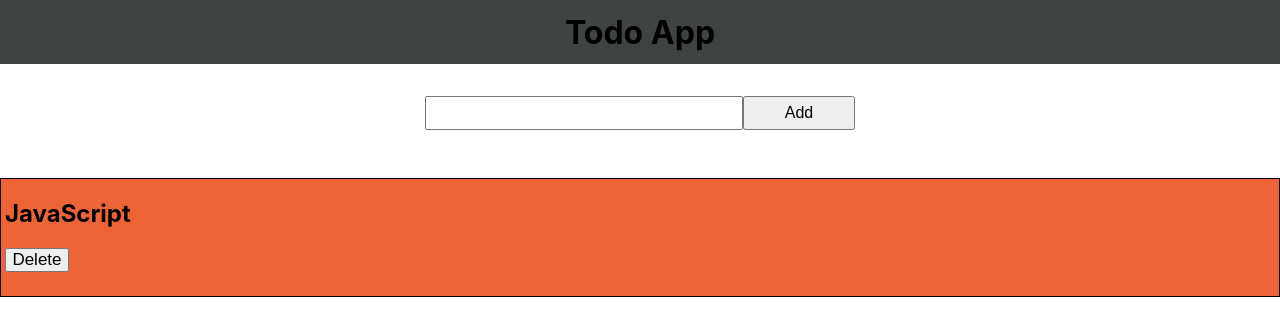
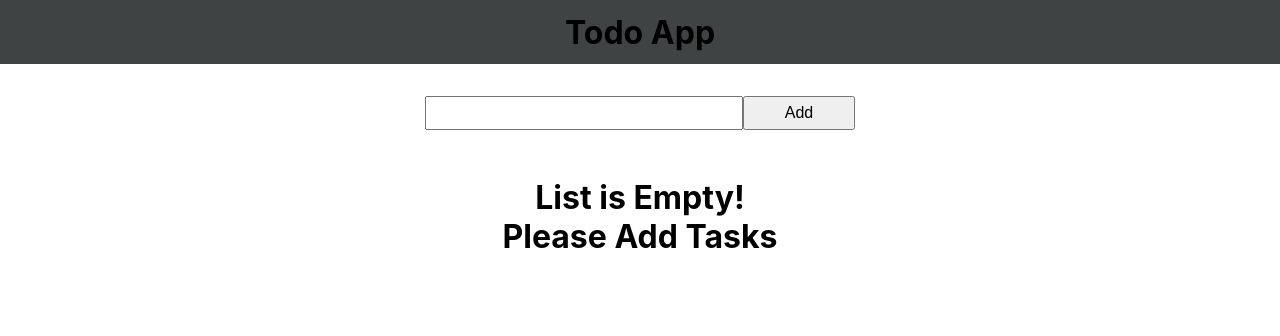
Before and after one commit to vishalparjapat10/ToDoReact, a React (Create React App) app: page / in a window 1280 px wide. Shown: the top 336 px of the page. Built offline with nearby package versions, Linux system fonts and the light colour scheme; the HTML template or start-up script is replaced by a standard one.

Commit message:
:zap: add,delete

```diff
--- a/package.json
+++ b/package.json
@@ -9,6 +9,7 @@
     "react": "^18.2.0",
     "react-dom": "^18.2.0",
     "react-scripts": "5.0.1",
+    "uid": "^2.0.0",
     "web-vitals": "^2.1.4"
   },
   "scripts": {
--- a/src/Components/Todo.js
+++ b/src/Components/Todo.js
@@ -1,12 +1,37 @@
 import React, { Component } from 'react';
-import './Todo.css'
+import './Todo.css';
+import { v4 as uuidv4 } from 'uuid';
 
 export default class Todo extends Component {
     constructor(){
         super();
         this.state = {
-            tasks:[{task:"JavaScript"}]
+            tasks:[],
+            curTask:''
         }
+    }
+
+    handleChange = (e) =>{
+        this.setState({
+            curTask: e.target.value
+        })
+    }
+
+    handleAddTask = () =>{
+        let tasks = this.state.tasks;
+        let uid = uuidv4();
+        let newTask = {id: uid,task: this.state.curTask};
+        this.setState({
+            tasks: [...tasks,newTask],
+            curTask: ""
+        })
+    }
+
+    handleDeleteTask = (id) =>{
+        let upadtedTasks = this.state.tasks.filter((task) => task.id != id);
+        this.setState({
+            tasks: [...upadtedTasks]
+        })
     }
   render() {
     return (
@@ -15,20 +40,20 @@ export default class Todo extends Component {
                 <h1>Todo App</h1>
             </div>
             <div className='todo-input'>
-                <input type="text" onChange={this.handleChange}></input>
-                <button>Add</button>
+                <input type="text" value={this.state.curTask} onChange={this.handleChange}></input>
+                <button onClick={this.handleAddTask}>Add</button>
             </div>
             <div className='todo-tasks'>
                 {
                     this.state.tasks.length == 0 ?
-                    <h1>
+                    <h1 style={{textAlign:"center"}}>
                         List is Empty!<br></br>Please Add Tasks
                     </h1>
                     :
                     this.state.tasks.map((taskObj) => (
-                        <li className='todo-task'>
+                        <li key={taskObj.id} className='todo-task'>
                             <h2>{taskObj.task}</h2>
-                            <button>Delete</button>
+                            <button onClick={() => {this.handleDeleteTask(taskObj.id)}}>Delete</button>
                         </li>
                     ))
 
```
Also changed, not shown: 1 other file (tests, documents, lock files or other folders).
